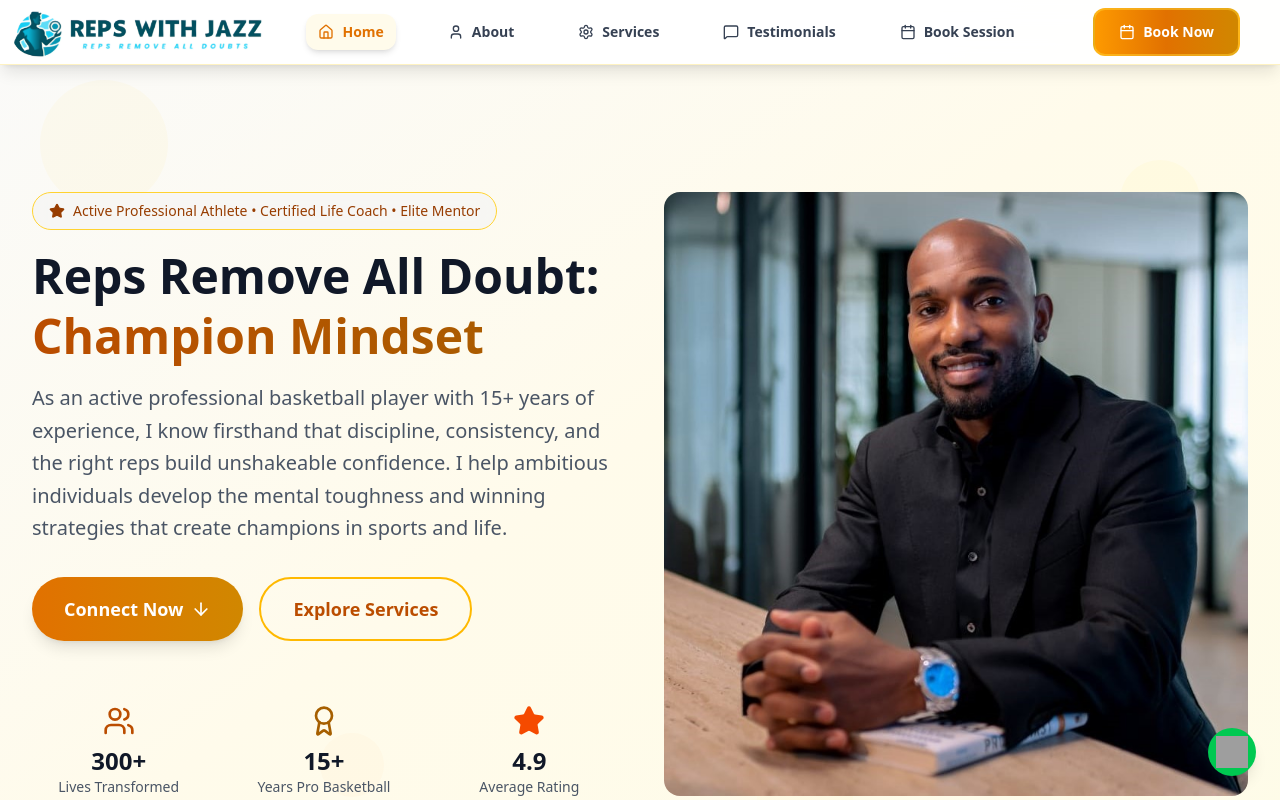
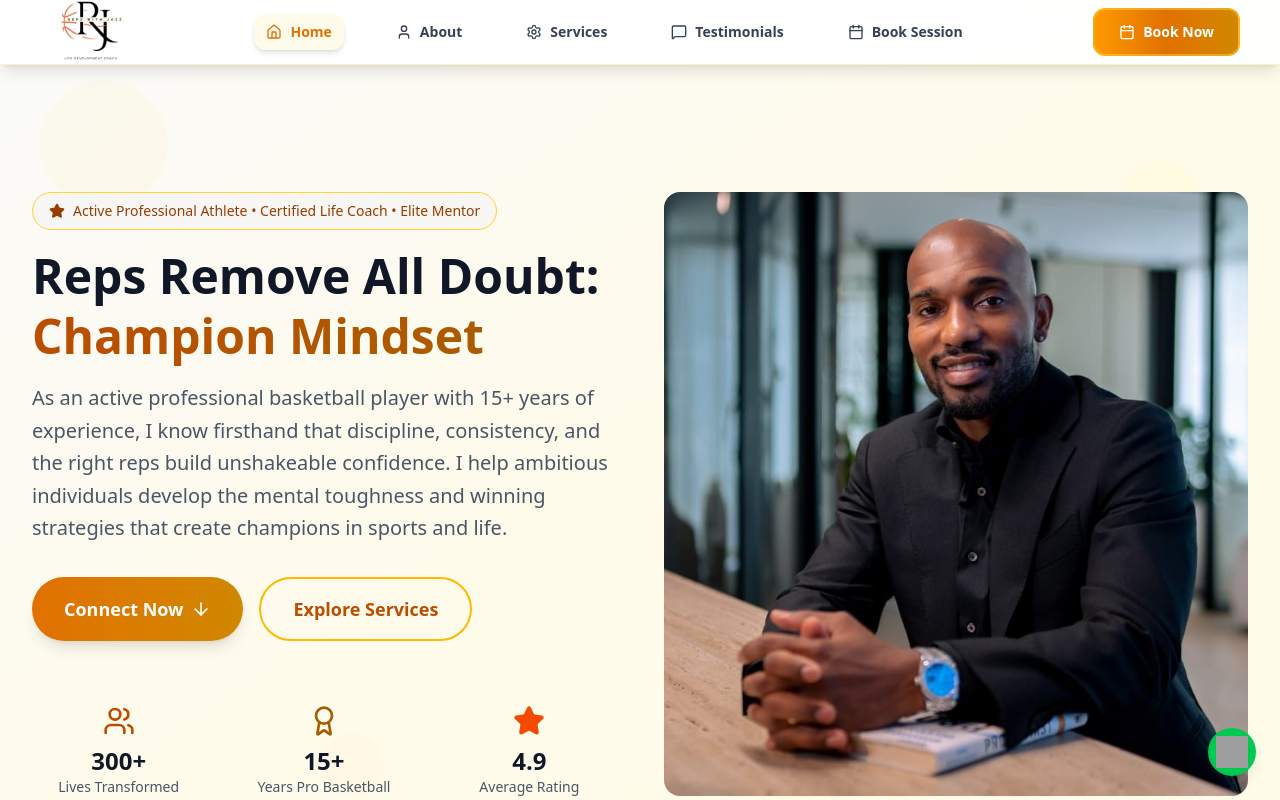
Before and after one commit to Atharv542/JazzProject, a React (Vite) app: page / in a window 1280 px wide. Shown: the top 800 px of the page. Built offline with nearby package versions, Linux system fonts and the light colour scheme; grey boxes are pictures that could not be loaded.

Commit message:
Changed logo

```diff
--- a/src/components/Navbar.tsx
+++ b/src/components/Navbar.tsx
@@ -48,7 +48,7 @@ const Navbar = () => {
           {/* Animated Logo */}
 
           <div className="flex items-center space-x-2">
-           <img className='w-48 scale-130 md:scale-150 -mt-2 ml-2'  src='MyLogo2.png'/>
+           <img className='w-22 scale-110 -mt-2 ml-2'  src='Jazz_Logo.png'/>
 
           </div>
 
```
Also changed, not shown: public/Jazz_Logo.png (added).
